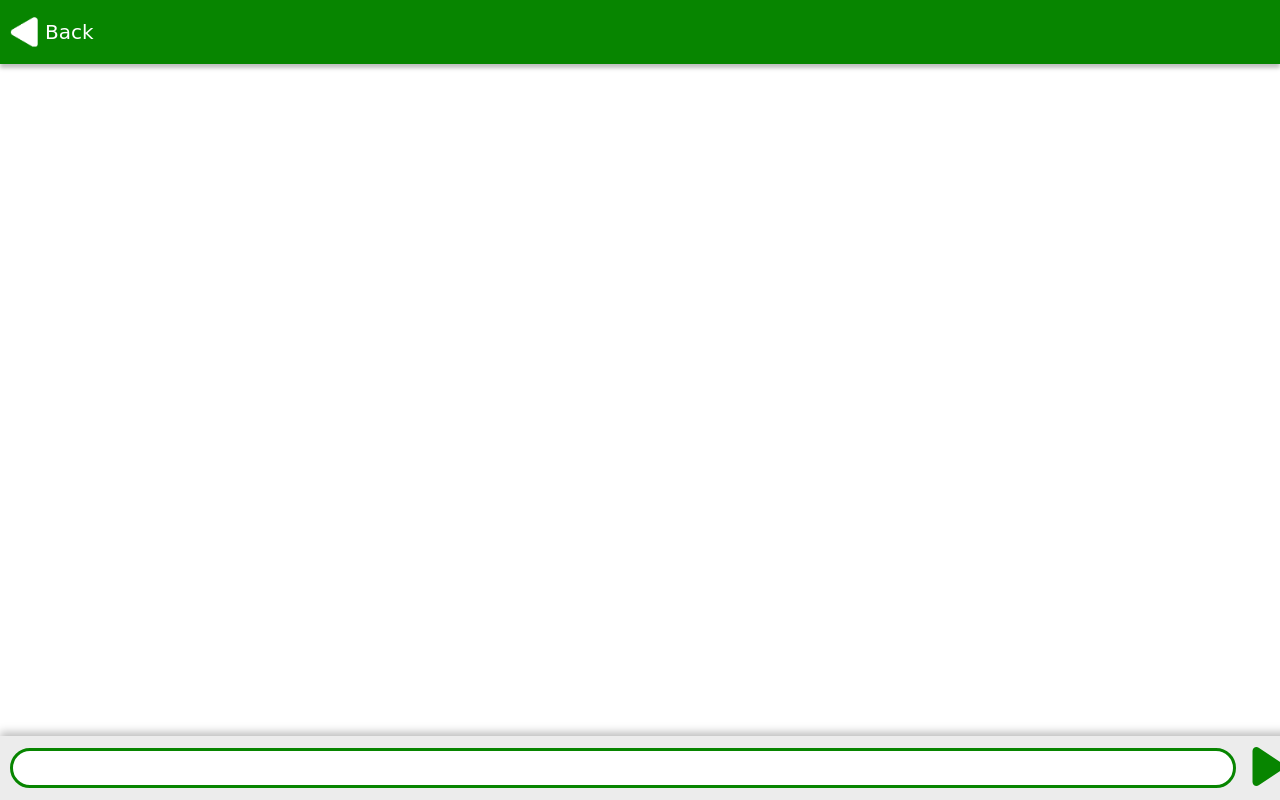
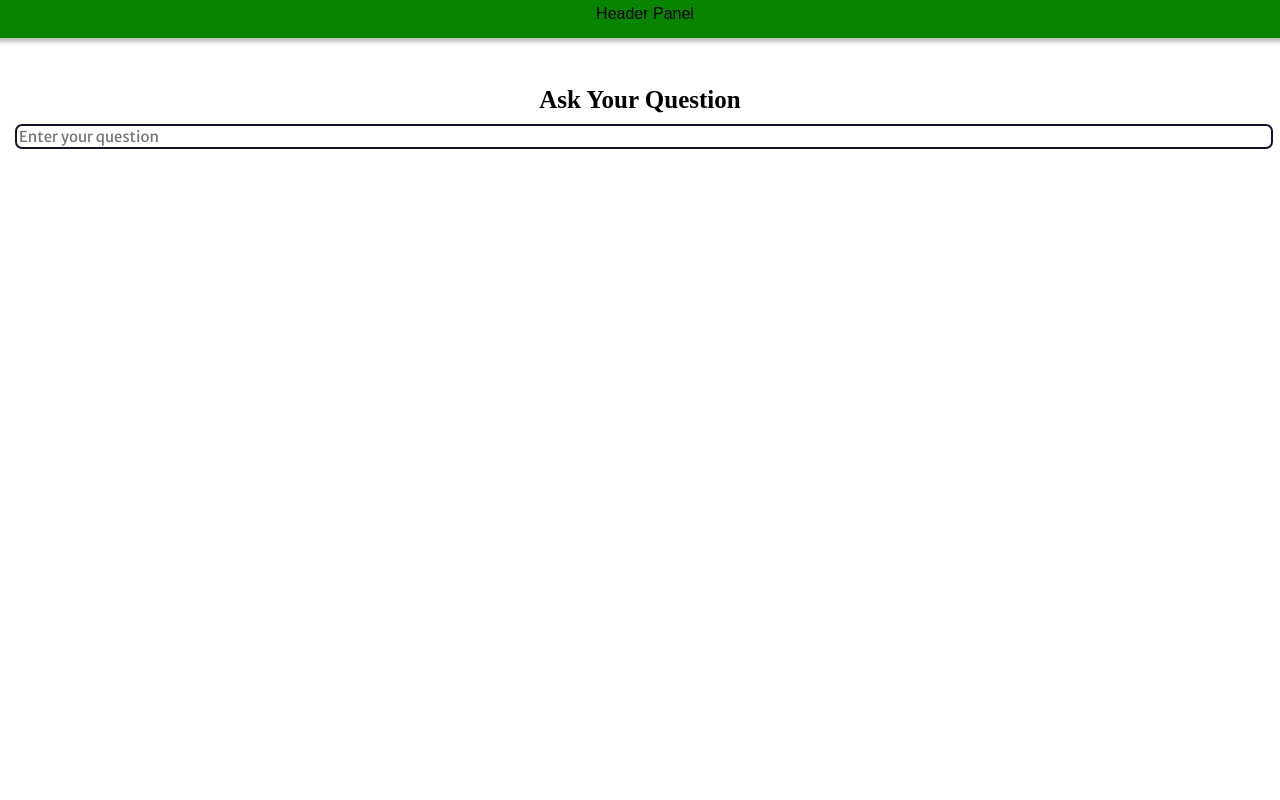
Before and after one commit to InnoSWP/B21-06-Seamless-support, a React (Create React App) app in the folder djangoApp/frontend/: page / in a window 1280 px wide. Built offline with nearby package versions, Linux system fonts and the light colour scheme; no server answers.

Commit message:
Added main page

```diff
--- a/djangoApp/frontend/package.json
+++ b/djangoApp/frontend/package.json
@@ -4,7 +4,6 @@
   "private": true,
   "dependencies": {
     "@testing-library/jest-dom": "^5.16.4",
-    "@testing-library/react": "^13.3.0",
     "@testing-library/user-event": "^13.5.0",
     "axios": "^0.27.2",
     "react": "^17.0.1",
--- a/djangoApp/frontend/src/App.js
+++ b/djangoApp/frontend/src/App.js
@@ -1,14 +1,14 @@
-import chatPage from "./components/chatPage/ChatPage";
+import ChatPage from "./components/chatPage/ChatPage";
+import './App.css';
+import MainPage from "./components/MainPage";
 
-import './App.css';
-import ChatPage from "./components/chatPage/ChatPage";
 
 
 function App() {
 
   return (
     <div className="App">
-      <ChatPage user_id = {101}/>
+      <MainPage />
     </div>
   );
 }
--- /dev/null
+++ b/djangoApp/frontend/src/components/MainPage.css
@@ -0,0 +1,60 @@
+.main-page {
+    font-family: "Montserrat", sans-serif;
+    text-align: center;
+    /* background-color: rgb(20, 195, 142); */
+    height: 100%;
+  }
+  .header-panel {
+    width: 100%;
+    padding: 15px;
+    margin: -10px 0px 30px -10px;
+    /* border-radius: 0px 0px 16px 16px; */
+    background-color: rgb(184, 241, 176);
+    box-shadow: 0px 5px rgba(0, 0, 0, 0.2);
+    background: #078500;
+    box-shadow: 0px 4px 4px rgba(0, 0, 0, 0.25);
+  }
+  .question-form {
+    display: block;
+    padding: 15px;
+    /* background-color: rgb(184, 241, 176); */
+    border-radius: 16px 16px 16px 16px;
+    display: flex;
+    flex-direction: column;
+    /* box-shadow: 0px 5px rgba(0, 0, 0, 0.2); */
+    transition: 0.4s ease;
+  }
+  .question-form .lable {
+    padding: 3px 5px 10px 5px;
+    color: black;
+    font-size: 15px;
+    font-weight: 600;
+    text-align: center;
+    font-family: "Comic Neue";
+    font-style: normal;
+    font-size: 25px;
+    /* text-shadow: 3px 3px rgba(50, 50, 70, 0.1); */
+  }
+  .question-form .question-box {
+    /* display: block; */
+    width: 100%;
+    /* padding: 15px;
+   */
+    font-family: "Merriweather Sans";
+    border: 2px solid #12152a;
+    border-radius: 7px;
+    appearance: none;
+    background: none;
+    /* border: none; */
+    outline: none;
+    /* background-color: rgba(255, 255, 255, 0.8); */
+    /* border-radius: 0px 0px 6px 6px; */
+    /* margin-top: -25px; */
+
+    /* box-shadow: 0px 5px rgba(0, 0, 0, 0.2); */
+
+    /* color: #313131; */
+    font-size: 15px;
+
+    transition: 0.4s ease;
+  }
--- /dev/null
+++ b/djangoApp/frontend/src/components/MainPage.js
@@ -0,0 +1,52 @@
+import "./MainPage.css";
+import React from "react";
+
+class MainPage extends React.Component {
+  constructor(props) {
+    super(props);
+    this.state = {
+      question: ""
+    };
+    this.handleSubmit = this.handleSubmit.bind(this);
+  }
+
+  handleSubmit(event) {
+    event.preventDefault();
+    console.log(this.state);
+    const requestOptions = {
+      method: 'POST',
+      headers: { 'Content-Type': 'application/json' },
+      body: JSON.stringify({
+        "question": event.target.value
+      })
+    };
+    fetch('', requestOptions)
+      .then(response => response.json())
+      .then(data => console.log(data));
+  }
+
+  render() {
+    return (
+      <div className="main-page">
+        <main>
+          <div>
+            <div className="header-panel">Header Panel</div>
+            <div>
+              <form className="question-form" onSubmit={this.handleSubmit}>
+                <label className="lable">Ask Your Question</label>
+                <input
+                  className="question-box"
+                  placeholder="Enter your question"
+                  value={this.state.question}
+                  onChange={(e) => { this.setState({ question: e.target.value }) }}
+                ></input>
+              </form>
+            </div>
+          </div>
+        </main>
+      </div>
+    );
+  }
+}
+
+export default MainPage;
```
Also changed, not shown: 1 other file (tests, documents, lock files or other folders).
